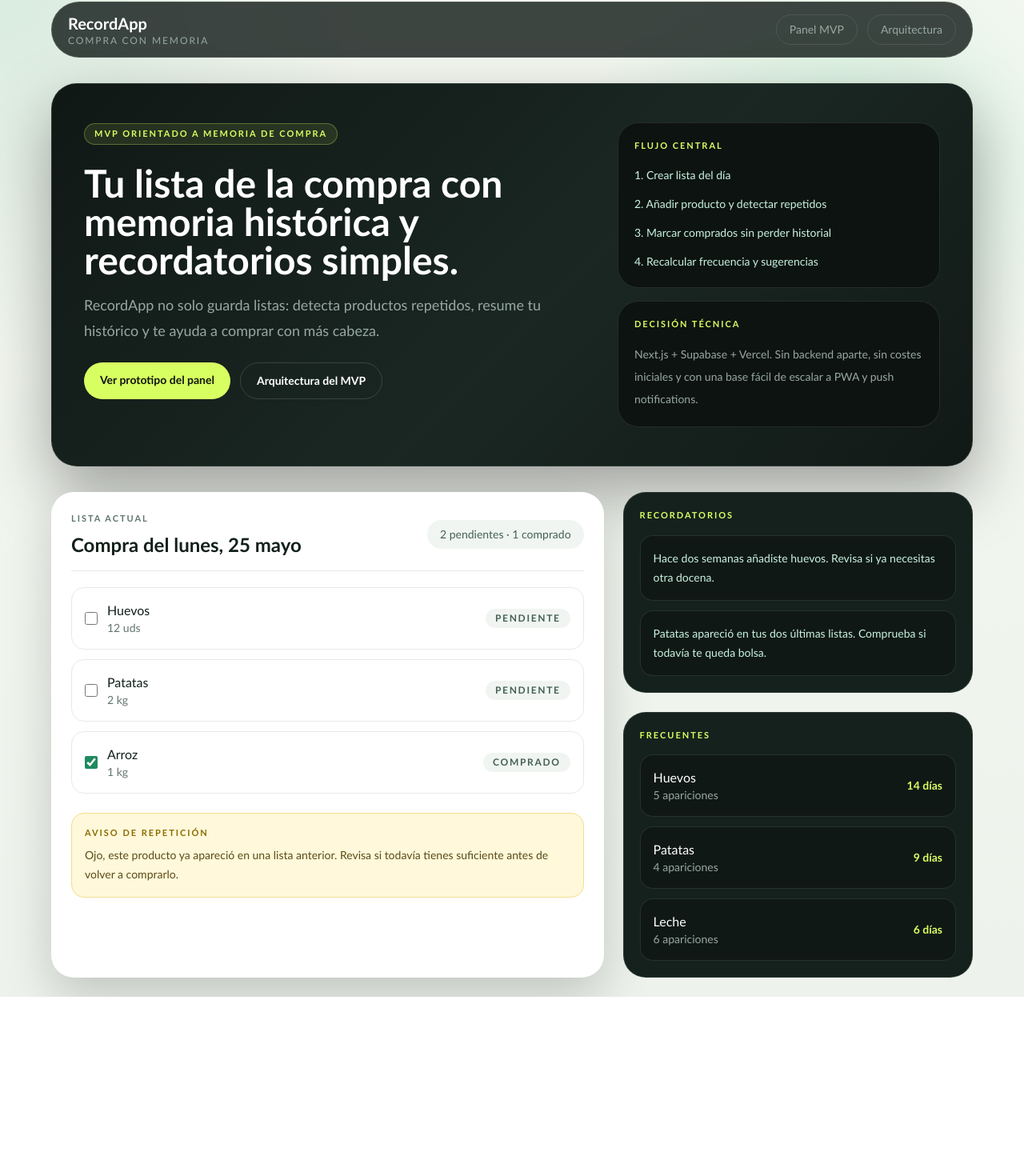
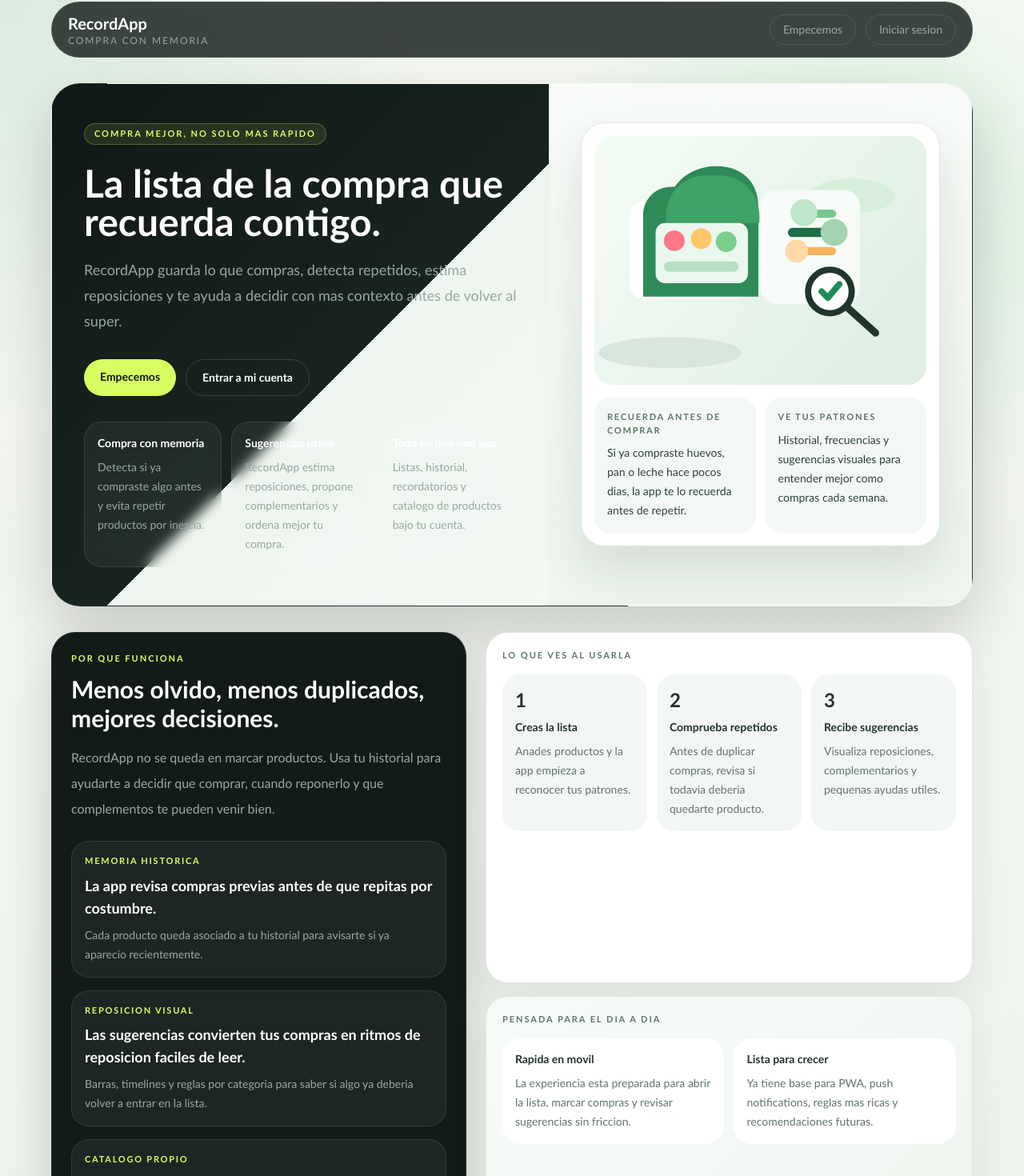
Before and after one commit to carlospogon/RecordApp, a Next.js app: page / in a window 1280 px wide. Shown: the part 22-1492 px from the top of the page at 80% size. Before the commit the page ends 1268 px from the top, so only its background shows below. Built offline with nearby package versions, Linux system fonts and the light colour scheme.

Commit message:
Polish public homepage

```diff
--- a/src/app/page.tsx
+++ b/src/app/page.tsx
@@ -15,10 +15,10 @@ export default function HomePage() {
           <div className="flex flex-wrap gap-3 text-sm text-slate">
             <InstallAppButton />
             <Link href="/app" className="rounded-full border border-white/10 px-4 py-2 transition hover:border-lime hover:text-lime">
-              Panel MVP
+              Empecemos
             </Link>
-            <Link href="/docs" className="rounded-full border border-white/10 px-4 py-2 transition hover:border-lime hover:text-lime">
-              Arquitectura
+            <Link href="/auth" className="rounded-full border border-white/10 px-4 py-2 transition hover:border-lime hover:text-lime">
+              Iniciar sesion
             </Link>
           </div>
         </header>
--- a/src/components/dashboard/prototype-panel.tsx
+++ b/src/components/dashboard/prototype-panel.tsx
@@ -1,90 +1,82 @@
-const sampleItems = [
-  { name: "Huevos", quantity: "12", unit: "uds", status: "pending" },
-  { name: "Patatas", quantity: "2", unit: "kg", status: "pending" },
-  { name: "Arroz", quantity: "1", unit: "kg", status: "bought" }
-];
-
-const reminders = [
-  "Hace dos semanas añadiste huevos. Revisa si ya necesitas otra docena.",
-  "Patatas apareció en tus dos últimas listas. Comprueba si todavía te queda bolsa."
-];
-
-const frequentProducts = [
-  { name: "Huevos", times: 5, cadence: "14 días" },
-  { name: "Patatas", times: 4, cadence: "9 días" },
-  { name: "Leche", times: 6, cadence: "6 días" }
+const highlightRows = [
+  {
+    label: "Memoria historica",
+    title: "La app revisa compras previas antes de que repitas por costumbre.",
+    detail: "Cada producto queda asociado a tu historial para avisarte si ya aparecio recientemente."
+  },
+  {
+    label: "Reposicion visual",
+    title: "Las sugerencias convierten tus compras en ritmos de reposicion faciles de leer.",
+    detail: "Barras, timelines y reglas por categoria para saber si algo ya deberia volver a entrar en la lista."
+  },
+  {
+    label: "Catalogo propio",
+    title: "Tus productos se convierten en un catalogo reutilizable y editable.",
+    detail: "Puedes controlar unidades, categorias y visibilidad para que las sugerencias mejoren con el tiempo."
+  }
 ];
 
 export function PrototypePanel() {
   return (
-    <section className="grid gap-6 lg:grid-cols-[1.5fr_0.95fr]">
-      <div className="rounded-[28px] border border-white/10 bg-white p-6 text-[#12201a] shadow-[0_24px_60px_rgba(0,0,0,0.18)]">
-        <div className="flex flex-wrap items-center justify-between gap-4 border-b border-[#e4ebe8] pb-4">
-          <div>
-            <p className="text-[11px] font-semibold uppercase tracking-[0.18em] text-[#5f766d]">Lista actual</p>
-            <h2 className="mt-2 text-2xl font-semibold">Compra del lunes, 25 mayo</h2>
-          </div>
-          <div className="rounded-full bg-[#f0f5f2] px-4 py-2 text-sm font-medium text-[#456154]">
-            2 pendientes · 1 comprado
+    <section className="grid gap-6 lg:grid-cols-[0.92fr_1.08fr]">
+      <div className="rounded-[30px] border border-white/10 bg-[#121b18] p-6 text-white shadow-[0_24px_60px_rgba(0,0,0,0.18)]">
+        <p className="text-[11px] font-semibold uppercase tracking-[0.18em] text-lime">Por que funciona</p>
+        <h2 className="mt-3 text-3xl font-semibold">Menos olvido, menos duplicados, mejores decisiones.</h2>
+        <p className="mt-4 text-base leading-8 text-slate">
+          RecordApp no se queda en marcar productos. Usa tu historial para ayudarte a decidir que comprar, cuando
+          reponerlo y que complementos te pueden venir bien.
+        </p>
+
+        <div className="mt-6 space-y-4">
+          {highlightRows.map((row) => (
+            <article key={row.label} className="rounded-[22px] border border-white/10 bg-white/5 p-4">
+              <p className="text-[11px] font-semibold uppercase tracking-[0.16em] text-lime">{row.label}</p>
+              <p className="mt-2 text-lg font-semibold text-white">{row.title}</p>
+              <p className="mt-2 text-sm leading-6 text-slate">{row.detail}</p>
+            </article>
+          ))}
+        </div>
+      </div>
+
+      <div className="grid gap-4">
+        <div className="rounded-[28px] border border-[#dfe7e1] bg-white p-5 shadow-[0_24px_50px_rgba(21,42,33,0.08)]">
+          <p className="text-[11px] font-semibold uppercase tracking-[0.18em] text-[#5e7569]">Lo que ves al usarla</p>
+          <div className="mt-4 grid gap-3 sm:grid-cols-3">
+            <div className="rounded-[22px] bg-[#f3f7f4] p-4">
+              <p className="text-2xl font-semibold text-[#20342b]">1</p>
+              <p className="mt-2 text-sm font-semibold text-[#20342b]">Creas la lista</p>
+              <p className="mt-2 text-sm leading-6 text-[#62756d]">Anades productos y la app empieza a reconocer tus patrones.</p>
+            </div>
+            <div className="rounded-[22px] bg-[#f3f7f4] p-4">
+              <p className="text-2xl font-semibold text-[#20342b]">2</p>
+              <p className="mt-2 text-sm font-semibold text-[#20342b]">Comprueba repetidos</p>
+              <p className="mt-2 text-sm leading-6 text-[#62756d]">Antes de duplicar compras, revisa si todavia deberia quedarte producto.</p>
+            </div>
+            <div className="rounded-[22px] bg-[#f3f7f4] p-4">
+              <p className="text-2xl font-semibold text-[#20342b]">3</p>
+              <p className="mt-2 text-sm font-semibold text-[#20342b]">Recibe sugerencias</p>
+              <p className="mt-2 text-sm leading-6 text-[#62756d]">Visualiza reposiciones, complementarios y pequenas ayudas utiles.</p>
+            </div>
           </div>
         </div>
 
-        <div className="mt-5 space-y-3">
-          {sampleItems.map((item) => (
-            <label
-              key={item.name}
-              className="flex items-center justify-between gap-4 rounded-2xl border border-[#e4ebe8] px-4 py-4"
-            >
-              <div className="flex items-center gap-3">
-                <input type="checkbox" checked={item.status === "bought"} readOnly className="h-4 w-4 accent-[#1f8a5f]" />
-                <div>
-                  <p className="font-medium">{item.name}</p>
-                  <p className="text-sm text-[#62756d]">
-                    {item.quantity} {item.unit}
-                  </p>
-                </div>
-              </div>
-              <span className="rounded-full bg-[#f0f5f2] px-3 py-1 text-xs font-semibold uppercase tracking-[0.14em] text-[#456154]">
-                {item.status === "bought" ? "Comprado" : "Pendiente"}
-              </span>
-            </label>
-          ))}
+        <div className="rounded-[28px] border border-[#dfe7e1] bg-[linear-gradient(135deg,#f7fbf8_0%,#edf5ef_100%)] p-5 shadow-[0_24px_50px_rgba(21,42,33,0.08)]">
+          <p className="text-[11px] font-semibold uppercase tracking-[0.18em] text-[#5e7569]">Pensada para el dia a dia</p>
+          <div className="mt-4 grid gap-3 sm:grid-cols-2">
+            <div className="rounded-[22px] bg-white p-4">
+              <p className="text-sm font-semibold text-[#20342b]">Rapida en movil</p>
+              <p className="mt-2 text-sm leading-6 text-[#62756d]">
+                La experiencia esta preparada para abrir la lista, marcar compras y revisar sugerencias sin friccion.
+              </p>
+            </div>
+            <div className="rounded-[22px] bg-white p-4">
+              <p className="text-sm font-semibold text-[#20342b]">Lista para crecer</p>
+              <p className="mt-2 text-sm leading-6 text-[#62756d]">
+                Ya tiene base para PWA, push notifications, reglas mas ricas y recomendaciones futuras.
+              </p>
+            </div>
+          </div>
         </div>
-
-        <div className="mt-6 rounded-2xl border border-[#f2df92] bg-[#fff8da] px-4 py-4">
-          <p className="text-[11px] font-semibold uppercase tracking-[0.18em] text-[#8c6b00]">Aviso de repetición</p>
-          <p className="mt-2 text-sm leading-6 text-[#5c4c14]">
-            Ojo, este producto ya apareció en una lista anterior. Revisa si todavía tienes suficiente antes de volver a comprarlo.
-          </p>
-        </div>
-      </div>
-
-      <div className="grid gap-6">
-        <section className="rounded-[28px] border border-white/10 bg-[#15211d] p-5 text-white">
-          <p className="text-[11px] font-semibold uppercase tracking-[0.18em] text-lime">Recordatorios</p>
-          <div className="mt-4 space-y-3">
-            {reminders.map((reminder) => (
-              <div key={reminder} className="rounded-2xl border border-white/10 bg-[#101816] px-4 py-4 text-sm leading-6 text-mint">
-                {reminder}
-              </div>
-            ))}
-          </div>
-        </section>
-
-        <section className="rounded-[28px] border border-white/10 bg-[#15211d] p-5 text-white">
-          <p className="text-[11px] font-semibold uppercase tracking-[0.18em] text-lime">Frecuentes</p>
-          <div className="mt-4 space-y-3">
-            {frequentProducts.map((product) => (
-              <div key={product.name} className="flex items-center justify-between rounded-2xl border border-white/10 bg-[#101816] px-4 py-4">
-                <div>
-                  <p className="font-medium">{product.name}</p>
-                  <p className="text-sm text-slate">{product.times} apariciones</p>
-                </div>
-                <span className="text-sm font-semibold text-lime">{product.cadence}</span>
-              </div>
-            ))}
-          </div>
-        </section>
       </div>
     </section>
   );
--- a/src/components/marketing/hero.tsx
+++ b/src/components/marketing/hero.tsx
@@ -1,51 +1,92 @@
+import Image from "next/image";
 import Link from "next/link";
+
+const featureCards = [
+  {
+    title: "Compra con memoria",
+    body: "Detecta si ya compraste algo antes y evita repetir productos por inercia."
+  },
+  {
+    title: "Sugerencias utiles",
+    body: "RecordApp estima reposiciones, propone complementarios y ordena mejor tu compra."
+  },
+  {
+    title: "Todo en una sola app",
+    body: "Listas, historial, recordatorios y catalogo de productos bajo tu cuenta."
+  }
+];
 
 export function Hero() {
   return (
-    <section className="grid gap-10 rounded-[32px] border border-white/10 bg-[linear-gradient(135deg,#101816_0%,#1a2722_55%,#111916_100%)] px-6 py-8 shadow-[0_32px_80px_rgba(0,0,0,0.35)] lg:grid-cols-[1.4fr_0.9fr] lg:px-10 lg:py-12">
-      <div className="space-y-6">
-        <div className="inline-flex rounded-full border border-lime/30 bg-lime/10 px-3 py-1 text-[11px] font-semibold uppercase tracking-[0.18em] text-lime">
-          MVP orientado a memoria de compra
+    <section className="overflow-hidden rounded-[36px] border border-white/10 bg-[linear-gradient(135deg,#101816_0%,#18241f_40%,#eef5ef_40%,#f8fbf8_100%)] shadow-[0_32px_80px_rgba(0,0,0,0.18)]">
+      <div className="grid gap-0 lg:grid-cols-[1.08fr_0.92fr]">
+        <div className="px-6 py-8 text-white sm:px-8 sm:py-10 lg:px-10 lg:py-12">
+          <div className="inline-flex rounded-full border border-lime/25 bg-lime/10 px-3 py-1 text-[11px] font-semibold uppercase tracking-[0.18em] text-lime">
+            Compra mejor, no solo mas rapido
           </div>
-        <div className="space-y-4">
-          <h1 className="max-w-3xl text-4xl font-semibold leading-tight text-white sm:text-5xl">
-            Tu lista de la compra con memoria histórica y recordatorios simples.
+
+          <h1 className="mt-6 max-w-3xl text-4xl font-semibold leading-tight sm:text-5xl">
+            La lista de la compra que recuerda contigo.
           </h1>
-          <p className="max-w-2xl text-lg leading-8 text-slate">
-            RecordApp no solo guarda listas: detecta productos repetidos, resume tu histórico y te ayuda a comprar con más cabeza.
+
+          <p className="mt-5 max-w-2xl text-lg leading-8 text-slate">
+            RecordApp guarda lo que compras, detecta repetidos, estima reposiciones y te ayuda a decidir con mas contexto
+            antes de volver al super.
           </p>
-        </div>
-        <div className="flex flex-wrap gap-3">
+
+          <div className="mt-8 flex flex-wrap gap-3">
             <Link
               href="/app"
-            className="rounded-full bg-lime px-5 py-3 text-sm font-semibold text-[#10150f] transition hover:bg-[#e2ff8f]"
+              className="rounded-full bg-lime px-5 py-3 text-sm font-semibold text-[#111711] transition hover:bg-[#e6ff95]"
             >
-            Ver prototipo del panel
+              Empecemos
             </Link>
             <Link
-            href="/docs"
+              href="/auth"
               className="rounded-full border border-white/15 px-5 py-3 text-sm font-semibold text-white transition hover:border-lime hover:text-lime"
             >
-            Arquitectura del MVP
+              Entrar a mi cuenta
             </Link>
+          </div>
+
+          <div className="mt-8 grid gap-3 md:grid-cols-3">
+            {featureCards.map((feature) => (
+              <article key={feature.title} className="rounded-[22px] border border-white/10 bg-white/5 p-4 backdrop-blur">
+                <p className="text-sm font-semibold text-white">{feature.title}</p>
+                <p className="mt-2 text-sm leading-6 text-slate">{feature.body}</p>
+              </article>
+            ))}
           </div>
         </div>
 
-      <div className="grid gap-4">
-        <div className="rounded-[26px] border border-white/10 bg-[#0d1311] p-5">
-          <p className="text-[11px] font-semibold uppercase tracking-[0.18em] text-lime">Flujo central</p>
-          <ul className="mt-4 space-y-3 text-sm leading-6 text-mint">
-            <li>1. Crear lista del día</li>
-            <li>2. Añadir producto y detectar repetidos</li>
-            <li>3. Marcar comprados sin perder historial</li>
-            <li>4. Recalcular frecuencia y sugerencias</li>
-          </ul>
+        <div className="relative bg-[linear-gradient(180deg,#f8fbf8_0%,#edf5ee_100%)] px-6 py-8 sm:px-8 sm:py-10 lg:px-10 lg:py-12">
+          <div className="rounded-[30px] border border-[#dfe9e1] bg-white p-4 shadow-[0_28px_60px_rgba(23,45,34,0.12)]">
+            <div className="overflow-hidden rounded-[24px] bg-[linear-gradient(135deg,#eef8f0_0%,#d9efdf_100%)]">
+              <Image
+                src="/shopping-hero.svg"
+                alt="Ilustracion de una compra organizada en el supermercado"
+                width={640}
+                height={480}
+                className="h-auto w-full"
+                priority
+              />
             </div>
-        <div className="rounded-[26px] border border-white/10 bg-[#0d1311] p-5">
-          <p className="text-[11px] font-semibold uppercase tracking-[0.18em] text-lime">Decisión técnica</p>
-          <p className="mt-4 text-sm leading-7 text-slate">
-            Next.js + Supabase + Vercel. Sin backend aparte, sin costes iniciales y con una base fácil de escalar a PWA y push notifications.
+
+            <div className="mt-4 grid gap-3 sm:grid-cols-2">
+              <div className="rounded-[20px] bg-[#f4f8f5] p-4">
+                <p className="text-[11px] font-semibold uppercase tracking-[0.16em] text-[#5d7669]">Recuerda antes de comprar</p>
+                <p className="mt-2 text-sm leading-6 text-[#2d4339]">
+                  Si ya compraste huevos, pan o leche hace pocos dias, la app te lo recuerda antes de repetir.
                 </p>
+              </div>
+              <div className="rounded-[20px] bg-[#f4f8f5] p-4">
+                <p className="text-[11px] font-semibold uppercase tracking-[0.16em] text-[#5d7669]">Ve tus patrones</p>
+                <p className="mt-2 text-sm leading-6 text-[#2d4339]">
+                  Historial, frecuencias y sugerencias visuales para entender mejor como compras cada semana.
+                </p>
+              </div>
+            </div>
+          </div>
         </div>
       </div>
     </section>
```
Also changed, not shown: public/shopping-hero.svg (added). Lines whose indentation alone changed are shown as unchanged.
